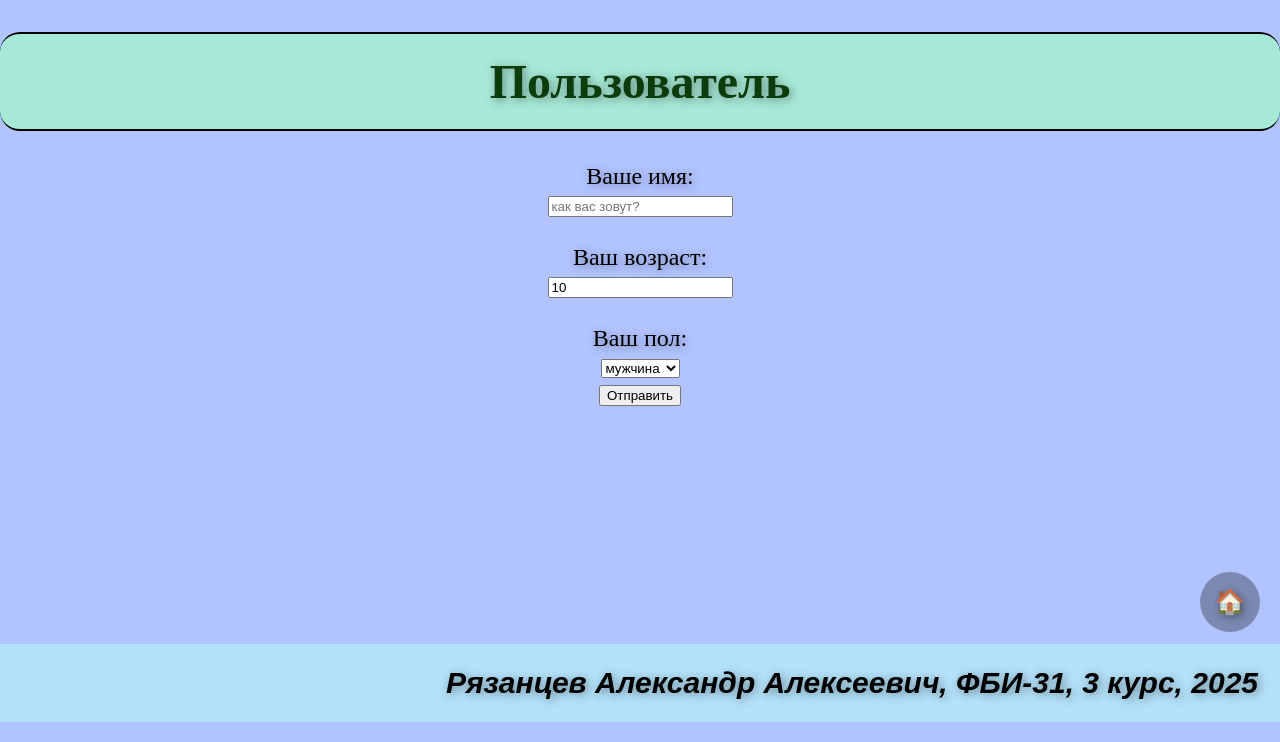
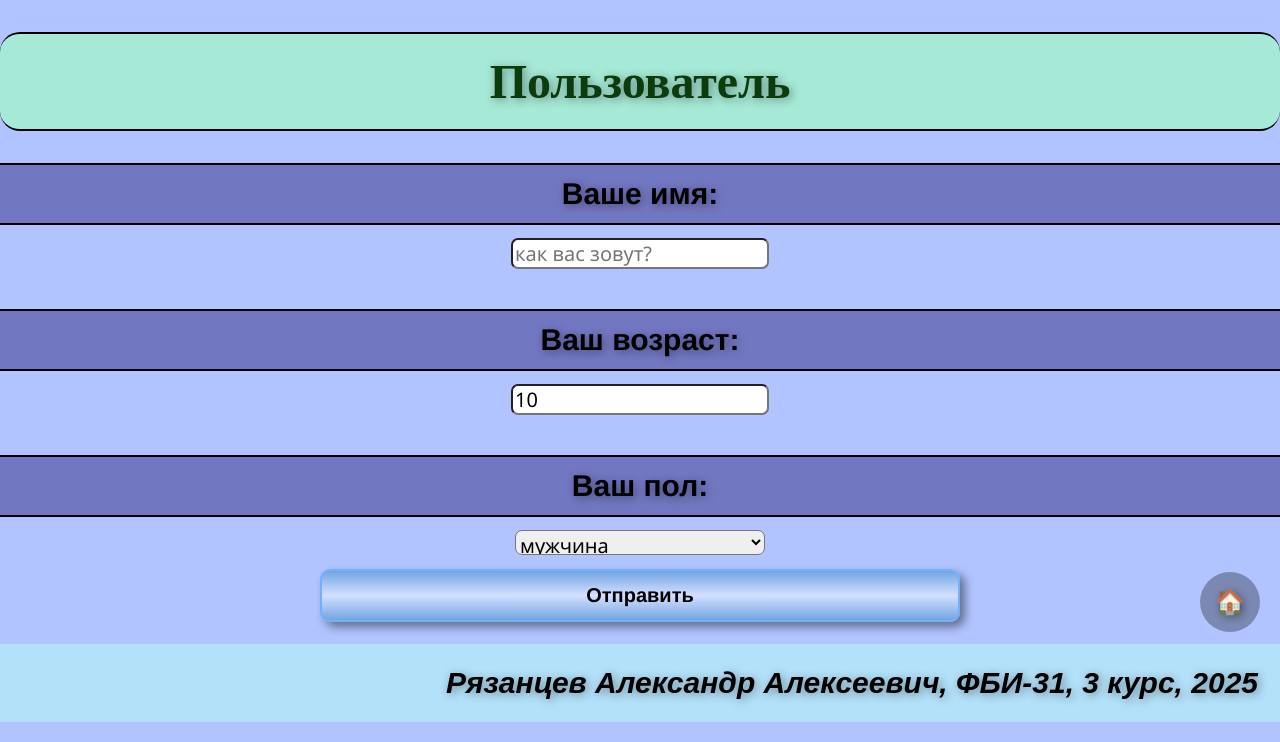
Before and after one commit to sheeshh21/web-back-labs, a Flask app: template templates/lab3/form1.html in a window 1280 px wide. Shown: the part 78-820 px from the top of the page. Run offline with Flask 3, Linux system fonts and the light colour scheme; the template is opened without the code that fills it: most values are stand-ins (such as "Sample title", 1, 10 or a date in 2020).

Commit message:
правки

```diff
--- a/templates/lab3/form1.html
+++ b/templates/lab3/form1.html
@@ -11,8 +11,8 @@
     <h1>Привет. {{ user }}!</h1>
     <h2>Добро пожаловать на наш сайт!</h2>
 
-    <div>ваш возраст: {{ age }}</div>
-    <div>ваш пол: {{ 'мужской' if sex == 'male' else 'женский' }}</div>
+    <div class="block2">ваш возраст:<br> {{ age }}</div>
+    <div class="block2">ваш пол:<br> {{ 'мужской' if sex == 'male' else 'женский' }}</div>
     <div>
         <a href="/lab3/form1">Заново</a>
     </div>
@@ -22,28 +22,28 @@
     <h1>Пользователь</h1>
 
     <form>
-        <label>Ваше имя:</label>
+        <div class="block2">Ваше имя:</div>
         <div>
-            <input type="text" placeholder="как вас зовут?" name="user" value="{{ user or ''}}"><br>
+            <input class="karta" type="text" placeholder="как вас зовут?" name="user" value="{{ user or ''}}"><br>
             <u class="u"><span class="erroruser">{{ errors.user }}</span></u>
         </div>
 
-        <label>Ваш возраст:</label>
+        <div class="block2">Ваш возраст:</div>
         <div>
-            <input type="number" name='age' value="{{ age or '' }}"><br>
+            <input class="karta" type="number" name='age' value="{{ age or '' }}" placeholder="ваш возраст?"><br>
             <span class="erroruser">{{ errors1.age }}</span>
         </div>
 
-        <label>Ваш пол:</label>
+        <div class="block2">Ваш пол:</div>
         <div>
-            <select name="sex">
-                <option value="male" {{ sex == 'male' and 'selected' }}>мужчина</option>
-                <option value="female" {{ sex == 'female' and 'selected' }}>женщина</option>
+            <select class="karta" name="sex">
+                <option class="karta" value="male" {{ sex == 'male' and 'selected' }}>мужчина</option>
+                <option class="karta" value="female" {{ sex == 'female' and 'selected' }}>женщина</option>
             </select>
         </div>
 
         <div>
-            <button type="submit">Отправить</button>
+            <button class="button" type="submit">Отправить</button>
         </div>
     </form>
     {% endif %}
```
